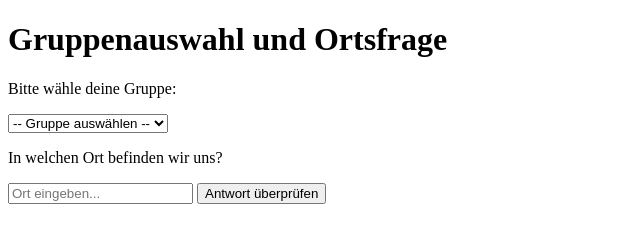
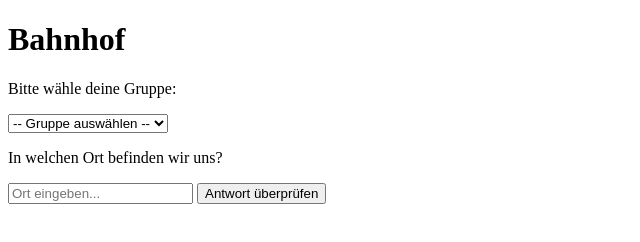
Before and after one commit to noahehl/Bahnhof, a plain HTML site: page index.html in a window 1280 px wide. Shown: the whole page, without its empty margins (0-640 px from the left). Drawn offline with Linux system fonts and the light colour scheme.

Commit message:
Update index.html

```diff
--- a/index.html
+++ b/index.html
@@ -30,7 +30,7 @@
     </script>
 </head>
 <body>
-    <h1>Gruppenauswahl und Ortsfrage</h1>
+    <h1>Bahnhof</h1>
     <p>Bitte wähle deine Gruppe:</p>
     <select id="group">
         <option value="">-- Gruppe auswählen --</option>
```
